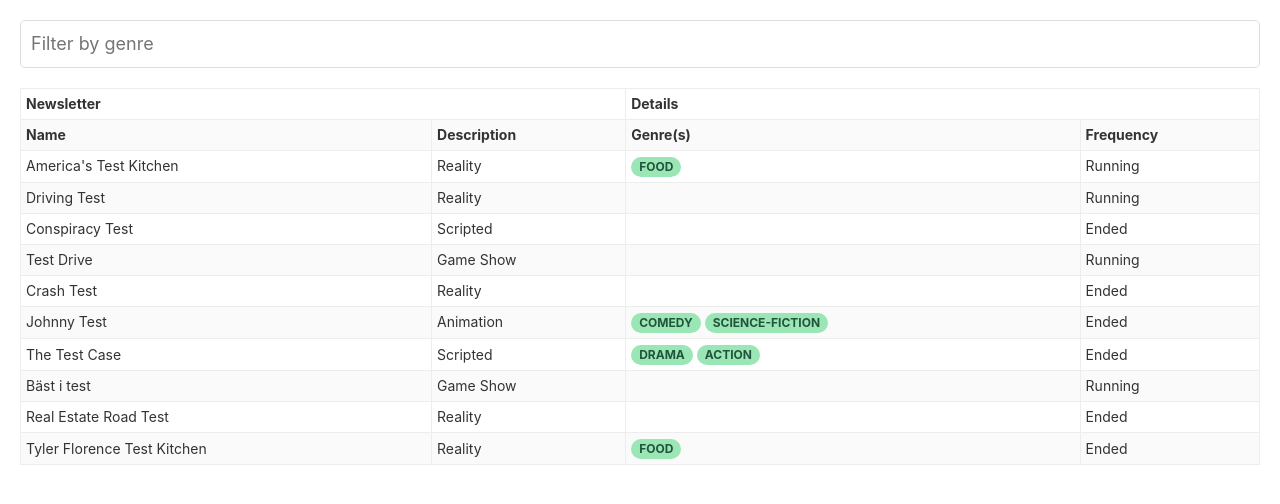
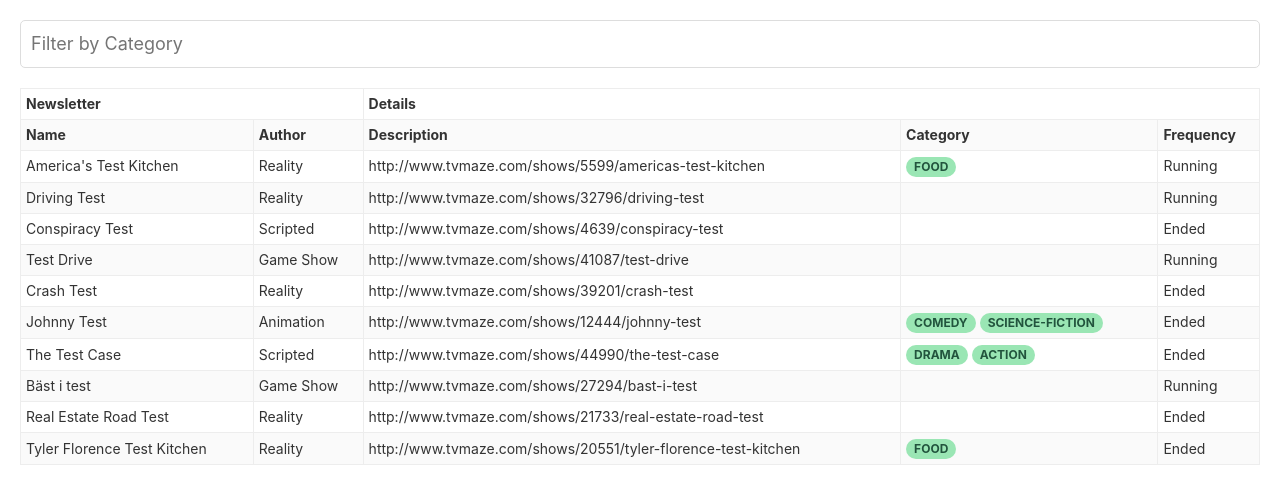
Before and after one commit to TimFinnigan/newsletters-best, a React (Create React App) app: page / in a window 1280 px wide. Shown: the top 504 px of the page. Built offline with nearby package versions, Linux system fonts and the light colour scheme.

Commit message:
update some names

```diff
--- a/src/App.js
+++ b/src/App.js
@@ -28,7 +28,7 @@ function App() {
             accessor: "show.name"
           },
           {
-            Header: "Description",
+            Header: "Author",
             accessor: "show.type"
           }
         ]
@@ -37,7 +37,11 @@ function App() {
         Header: "Details",
         columns: [
           {
-            Header: "Genre(s)",
+            Header: "Description",
+            accessor: "show.url"
+          },
+          {
+            Header: "Category",
             accessor: "show.genres",
             Cell: ({ cell: { value } }) => <Genres values={value} />
           },
--- a/src/Table.js
+++ b/src/Table.js
@@ -32,7 +32,7 @@ export default function Table({ columns, data }) {
       <input
         value={filterInput}
         onChange={handleFilterChange}
-        placeholder={"Filter by genre"}
+        placeholder={"Filter by Category"}
       />
       <table {...getTableProps()}>
         <thead>
```
